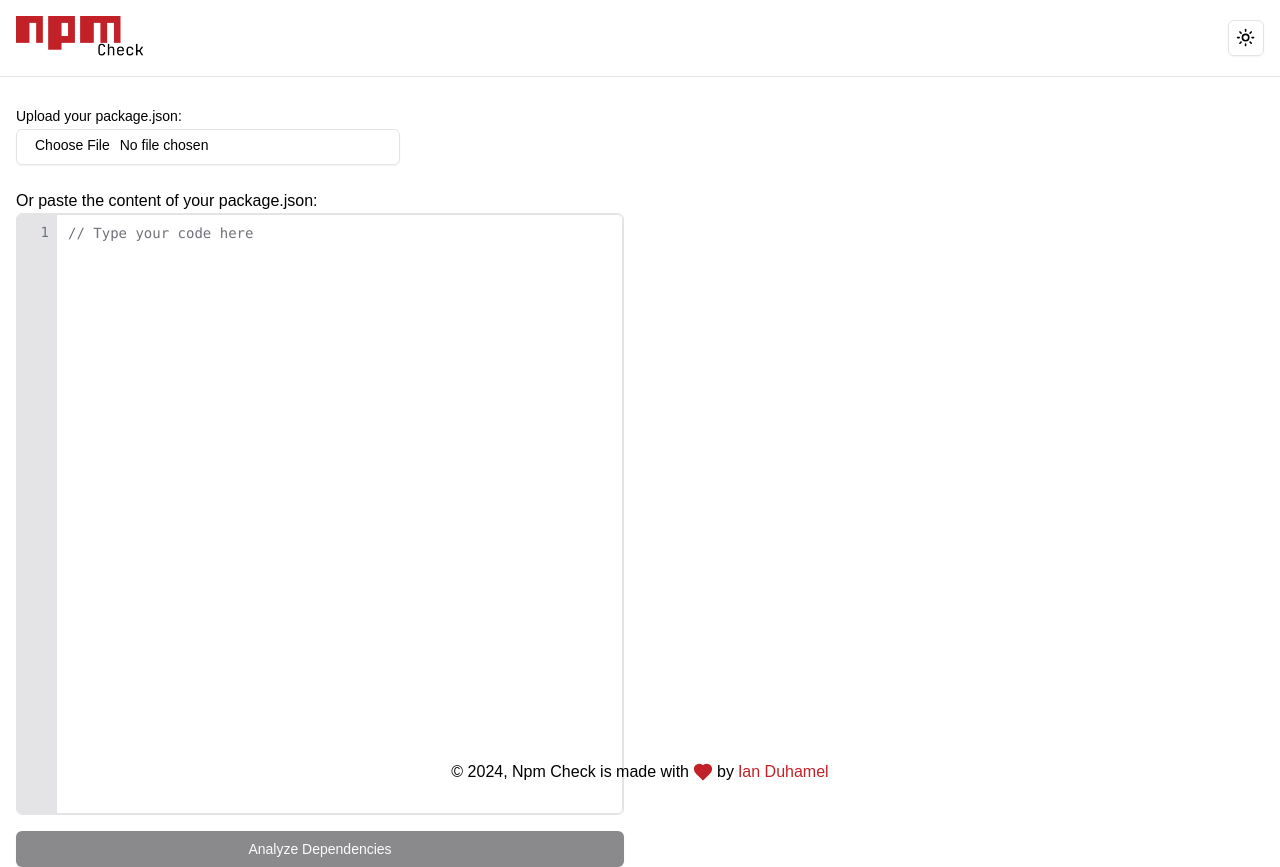
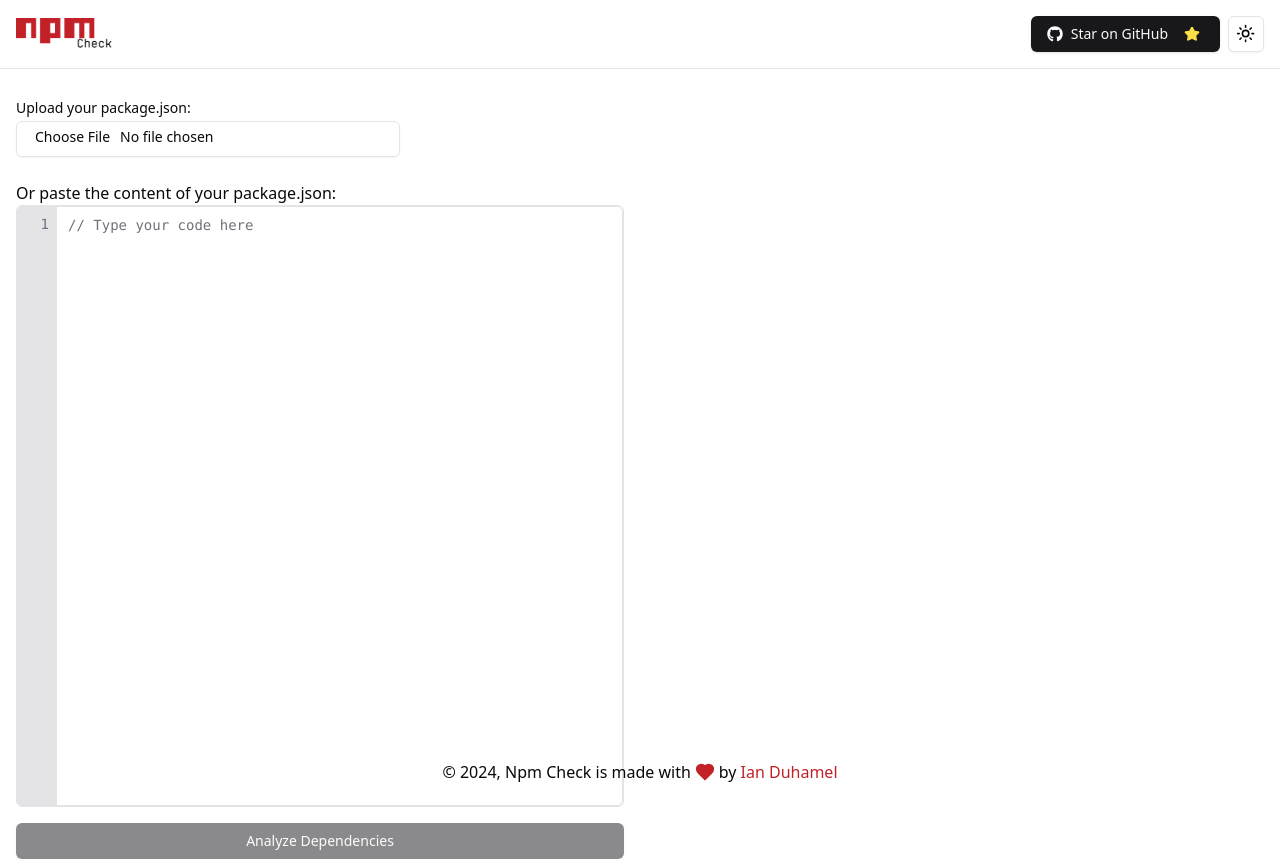
Before and after one commit to Ianduha13/npm-checker, a Next.js app: page / in a window 1280 px wide. Built offline with nearby package versions, Linux system fonts and the light colour scheme; no server answers.

Commit message:
feat: adding github stars counter and magicui setup

```diff
--- a/app/globals.css
+++ b/app/globals.css
@@ -1,30 +1,6 @@
 @tailwind base;
 @tailwind components;
 @tailwind utilities;
-
-:root {
-  --background: #ffffff;
-  --foreground: #171717;
-}
-
-@media (prefers-color-scheme: dark) {
-  :root {
-    --background: #0a0a0a;
-    --foreground: #ededed;
-  }
-}
-
-body {
-  color: var(--foreground);
-  background: var(--background);
-  font-family: Arial, Helvetica, sans-serif;
-}
-
-@layer utilities {
-  .text-balance {
-    text-wrap: balance;
-  }
-}
 
 @layer base {
   :root {
@@ -47,13 +23,14 @@ body {
     --border: 240 5.9% 90%;
     --input: 240 5.9% 90%;
     --ring: 240 10% 3.9%;
+    --radius: 0.5rem;
     --chart-1: 12 76% 61%;
     --chart-2: 173 58% 39%;
     --chart-3: 197 37% 24%;
     --chart-4: 43 74% 66%;
     --chart-5: 27 87% 67%;
-    --radius: 0.5rem;
   }
+
   .dark {
     --background: 240 10% 3.9%;
     --foreground: 0 0% 98%;
--- /dev/null
+++ b/components/GitHubStars.tsx
@@ -0,0 +1,54 @@
+"use client"
+import Link from "next/link";
+import { Star } from "lucide-react";
+import { useEffect, useState } from "react";
+import { buttonVariants } from "@/components/ui/button";
+import {FaGithub} from "react-icons/fa";
+import { cn } from "@/lib/utils";
+import NumberTicker from "./magicui/number-ticker";
+
+interface GitHubStarsProps {
+  repoUrl: string;
+  repoName: string;
+}
+
+export function GitHubStars({ repoUrl, repoName }: GitHubStarsProps) {
+  const [stars, setStars] = useState<number>(0);
+
+  useEffect(() => {
+    async function fetchGitHubStars() {
+      try {
+        const response = await fetch(`https://api.github.com/repos/${repoName}`, {  next: { revalidate: 3600, },});
+        if (response.ok) {
+          const data = await response.json();
+          setStars(data.stargazers_count || 0);
+        }
+      } catch (error) {
+        console.error("Error fetching GitHub stars:", error);
+      }
+    }
+
+    fetchGitHubStars();
+  }, [repoName]);
+
+  return (
+    <Link
+      href={repoUrl}
+      target="_blank"
+      rel="noreferrer"
+      className={cn(
+        buttonVariants(),
+        "max-w-52 gap-2 overflow-hidden whitespace-pre flex justify-center items-center rounded-md px-4 py-2 transition-all duration-300"
+      )}
+    >
+      <div className="flex items-center">
+        <FaGithub className="size-4" />
+        <span className="ml-2">Star on GitHub</span>
+      </div>
+      <div className="ml-2 flex items-center gap-1 text-sm">
+        <Star className="size-4 text-yellow-300" fill="#fde047" />
+         <NumberTicker value={stars} className="font-display font-medium text-white dark:text-black" />
+      </div>
+    </Link>
+  );
+}
--- a/components/Navbar.tsx
+++ b/components/Navbar.tsx
@@ -1,29 +1,42 @@
 "use client"
-import React from 'react'
+
+import React, { useState, useEffect } from 'react'
 import { ModeToggle } from './ModeToggle'
 import Link from 'next/link'
 import Image from 'next/image'
 import { useTheme } from 'next-themes'
+import { GitHubStars } from './GitHubStars'
 
 export default function Navbar() {
-  const {theme} = useTheme()
+  const { theme } = useTheme()
+  const [mounted, setMounted] = useState(false)
+
+  useEffect(() => {
+    setMounted(true)
+  }, [])
+
+  const icon = theme === 'dark' ? '/assets/iconDark.png' : '/assets/icon.png'
 
   return (
-    <header className='bg-background border-b z-20 relative w-full px-4'>
+    <header className='bg-background border-b z-20  relative w-full px-4'>
       <nav className='w-full flex justify-between items-center max-w-[1440px] mx-auto py-4'>
         <Link href='/'>
-            <picture className=' rounded-md bg-background '>
-              <Image
-                key={theme}
-                src={theme === 'dark' ? '/assets/iconDark.png' : '/assets/icon.png'}
-                alt='Shorkit Logo'
-                width={980}
-                height={337}
-                className='w-32'
-              />
-            </picture>
+          <picture className='rounded-md bg-background'>
+            {mounted && (
+            <Image
+              key={theme}
+              src={icon}
+              alt='Npm Update Check Logo'
+              width={980}
+              height={337}
+              className='w-24'
+            />)}
+          </picture>
         </Link>
         <ul className='hidden sm:flex items-center h-full gap-2'>
+          <li>
+            <GitHubStars repoUrl='https://github.com/Ianduha13/npm-check' repoName='Ianduha13/npm-check'/>
+          </li>
           <li>
             <ModeToggle />
           </li>
--- /dev/null
+++ b/components/magicui/number-ticker.tsx
@@ -0,0 +1,55 @@
+"use client";
+
+import { useEffect, useRef } from "react";
+import { useInView, useMotionValue, useSpring } from "framer-motion";
+
+import { cn } from "@/lib/utils";
+
+export default function NumberTicker({
+  value,
+  direction = "up",
+  delay = 0,
+  className,
+}: {
+  value: number;
+  direction?: "up" | "down";
+  className?: string;
+  delay?: number; // delay in s
+}) {
+  const ref = useRef<HTMLSpanElement>(null);
+  const motionValue = useMotionValue(direction === "down" ? value : 0);
+  const springValue = useSpring(motionValue, {
+    damping: 60,
+    stiffness: 100,
+  });
+  const isInView = useInView(ref, { once: true, margin: "0px" });
+
+  useEffect(() => {
+    isInView &&
+      setTimeout(() => {
+        motionValue.set(direction === "down" ? 0 : value);
+      }, delay * 1000);
+  }, [motionValue, isInView, delay, value, direction]);
+
+  useEffect(
+    () =>
+      springValue.on("change", (latest) => {
+        if (ref.current) {
+          ref.current.textContent = Intl.NumberFormat("en-US").format(
+            Number(latest.toFixed(0)),
+          );
+        }
+      }),
+    [springValue],
+  );
+
+  return (
+    <span
+      className={cn(
+        "inline-block tabular-nums text-black dark:text-white tracking-wider",
+        className,
+      )}
+      ref={ref}
+    />
+  );
+}
--- a/package.json
+++ b/package.json
@@ -17,6 +17,7 @@
     "@tailwindcss/typography": "^0.5.15",
     "class-variance-authority": "^0.7.0",
     "clsx": "^2.1.1",
+    "framer-motion": "^11.5.4",
     "lucide-react": "^0.441.0",
     "next": "14.2.11",
     "next-themes": "^0.3.0",
--- a/tailwind.config.ts
+++ b/tailwind.config.ts
@@ -1,63 +1,80 @@
-import type { Config } from "tailwindcss";
+import type { Config } from "tailwindcss"
 
-const config: Config = {
+const config = {
   darkMode: ["class"],
   content: [
-    "./pages/**/*.{js,ts,jsx,tsx,mdx}",
-    "./components/**/*.{js,ts,jsx,tsx,mdx}",
-    "./app/**/*.{js,ts,jsx,tsx,mdx}",
+    './pages/**/*.{ts,tsx}',
+    './components/**/*.{ts,tsx}',
+    './app/**/*.{ts,tsx}',
+    './src/**/*.{ts,tsx}',
 	],
+  prefix: "",
   theme: {
+    container: {
+      center: true,
+      padding: "2rem",
+      screens: {
+        "2xl": "1400px",
+      },
+    },
     extend: {
       colors: {
-  			background: 'hsl(var(--background))',
-  			foreground: 'hsl(var(--foreground))',
-  			card: {
-  				DEFAULT: 'hsl(var(--card))',
-  				foreground: 'hsl(var(--card-foreground))'
+        border: "hsl(var(--border))",
+        input: "hsl(var(--input))",
+        ring: "hsl(var(--ring))",
+        background: "hsl(var(--background))",
+        foreground: "hsl(var(--foreground))",
+        primary: {
+          DEFAULT: "hsl(var(--primary))",
+          foreground: "hsl(var(--primary-foreground))",
+        },
+        secondary: {
+          DEFAULT: "hsl(var(--secondary))",
+          foreground: "hsl(var(--secondary-foreground))",
+        },
+        destructive: {
+          DEFAULT: "hsl(var(--destructive))",
+          foreground: "hsl(var(--destructive-foreground))",
+        },
+        muted: {
+          DEFAULT: "hsl(var(--muted))",
+          foreground: "hsl(var(--muted-foreground))",
+        },
+        accent: {
+          DEFAULT: "hsl(var(--accent))",
+          foreground: "hsl(var(--accent-foreground))",
         },
         popover: {
-  				DEFAULT: 'hsl(var(--popover))',
-  				foreground: 'hsl(var(--popover-foreground))'
+          DEFAULT: "hsl(var(--popover))",
+          foreground: "hsl(var(--popover-foreground))",
         },
-  			primary: {
-  				DEFAULT: 'hsl(var(--primary))',
-  				foreground: 'hsl(var(--primary-foreground))'
+        card: {
+          DEFAULT: "hsl(var(--card))",
+          foreground: "hsl(var(--card-foreground))",
         },
-  			secondary: {
-  				DEFAULT: 'hsl(var(--secondary))',
-  				foreground: 'hsl(var(--secondary-foreground))'
-  			},
-  			muted: {
-  				DEFAULT: 'hsl(var(--muted))',
-  				foreground: 'hsl(var(--muted-foreground))'
-  			},
-  			accent: {
-  				DEFAULT: 'hsl(var(--accent))',
-  				foreground: 'hsl(var(--accent-foreground))'
-  			},
-  			destructive: {
-  				DEFAULT: 'hsl(var(--destructive))',
-  				foreground: 'hsl(var(--destructive-foreground))'
-  			},
-  			border: 'hsl(var(--border))',
-  			input: 'hsl(var(--input))',
-  			ring: 'hsl(var(--ring))',
-  			chart: {
-  				'1': 'hsl(var(--chart-1))',
-  				'2': 'hsl(var(--chart-2))',
-  				'3': 'hsl(var(--chart-3))',
-  				'4': 'hsl(var(--chart-4))',
-  				'5': 'hsl(var(--chart-5))'
-  			}
       },
       borderRadius: {
-  			lg: 'var(--radius)',
-  			md: 'calc(var(--radius) - 2px)',
-  			sm: 'calc(var(--radius) - 4px)'
-  		}
-  	}
+        lg: "var(--radius)",
+        md: "calc(var(--radius) - 2px)",
+        sm: "calc(var(--radius) - 4px)",
       },
-  plugins: [require("tailwindcss-animate"), require('@tailwindcss/typography') ],
-};
-export default config;
+      keyframes: {
+        "accordion-down": {
+          from: { height: "0" },
+          to: { height: "var(--radix-accordion-content-height)" },
+        },
+        "accordion-up": {
+          from: { height: "var(--radix-accordion-content-height)" },
+          to: { height: "0" },
+        },
+      },
+      animation: {
+        "accordion-down": "accordion-down 0.2s ease-out",
+        "accordion-up": "accordion-up 0.2s ease-out",
+      },
+    },
+  },
+  plugins: [require("tailwindcss-animate")],
+} satisfies Config
+
+export default config
```
Also changed, not shown: components.json, 1 other file (tests, documents, lock files or other folders). Lines whose indentation alone changed are shown as unchanged.
